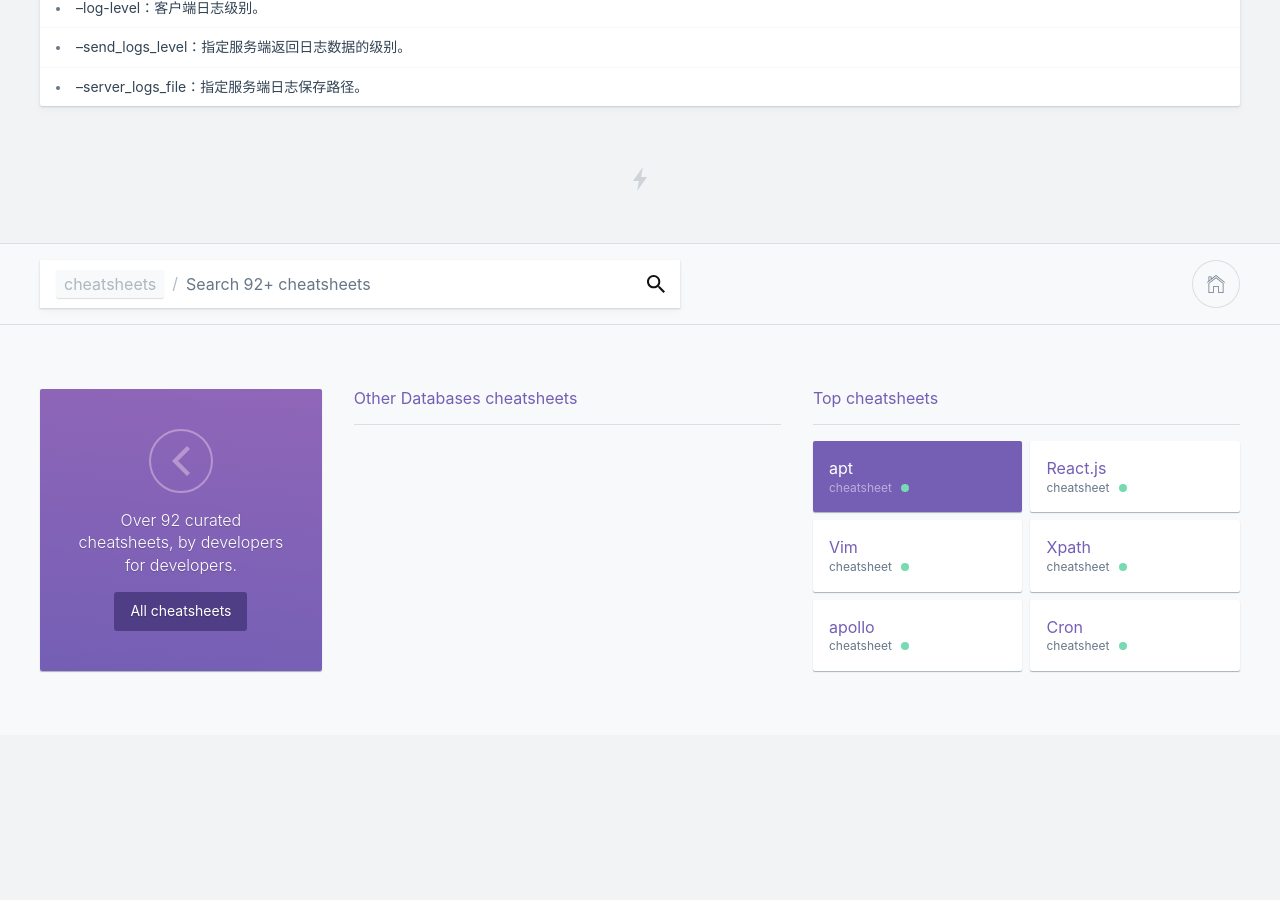
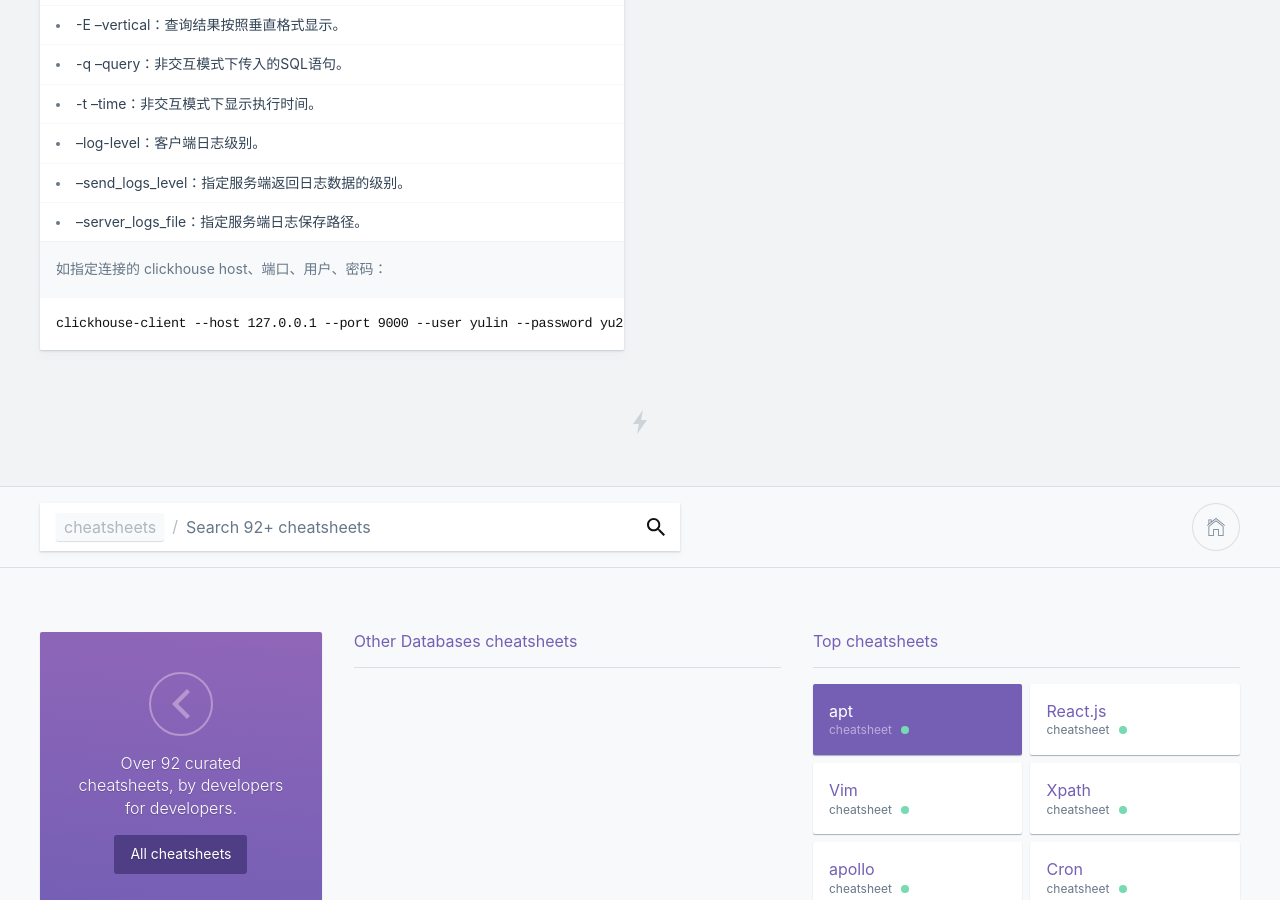
Before and after one commit to gongxiude/cheatsheets, a Jekyll site: the page built from clickhouse-client.md, in a window 1280 px wide and 900 px high, scrolled down 1369 px. Built offline with Jekyll 4.4.1, drawn with Linux system fonts in a browser that asks for light colours; comment, search, counter and statistics services are not loaded; before the commit the page ends 2104 px from its top, so only the background shows below that.

Commit message:
add databsaes

````diff
--- a/clickhouse-client.md
+++ b/clickhouse-client.md
@@ -5,12 +5,12 @@ layout: 2017/sheet
 category: Databases
 ---
 
+{: .-one-column}
 ## clickhouse 支持的client类型
-{: .-one-column}
 ClickHouse 本身提供两种客户端接口，分别基于 HTTP 和 TCP 协议。
 
-### **基于 HTTP 协议**
 {: .-two-column}
+## **基于 HTTP 协议**
 主要用来支持轻量级的简单操作，方便跨平台和编程语言。EMR 集群内的 clickhouse-server 进程会启动8123的 HTTP 服务，可以发送简单的 GET 请求检查服务是否正常。
 
 
@@ -31,9 +31,8 @@ $ wget -q -O- 'http://127.0.0.1:8123/?query=SELECT * from testdb.account'
 
 其他用法可以参照官方文档 [HTTP Interface](https://clickhouse.com/docs/en/interfaces/http)。
 
-
-### 基于 TCP 协议
 {: .-two-column}
+## 基于 TCP 协议
 主要在 clickhouse-client 端使用，在 EMR 集群内输入 clickhouse-client 命令，会输出版本信息、连接到的 clickhouse-server 地址、默认使用的数据库等。可以通过 quit、exit 或 q 等退出使用。
 
 ```
@@ -58,3 +57,9 @@ clickhouse-client 使用的主要参数有以下几个：
 - --log-level：客户端日志级别。
 - --send_logs_level：指定服务端返回日志数据的级别。
 - --server_logs_file：指定服务端日志保存路径。
+
+如指定连接的 clickhouse host、端口、用户、密码：
+
+```
+clickhouse-client --host 127.0.0.1 --port 9000 --user yulin --password yu2333
+```
````
